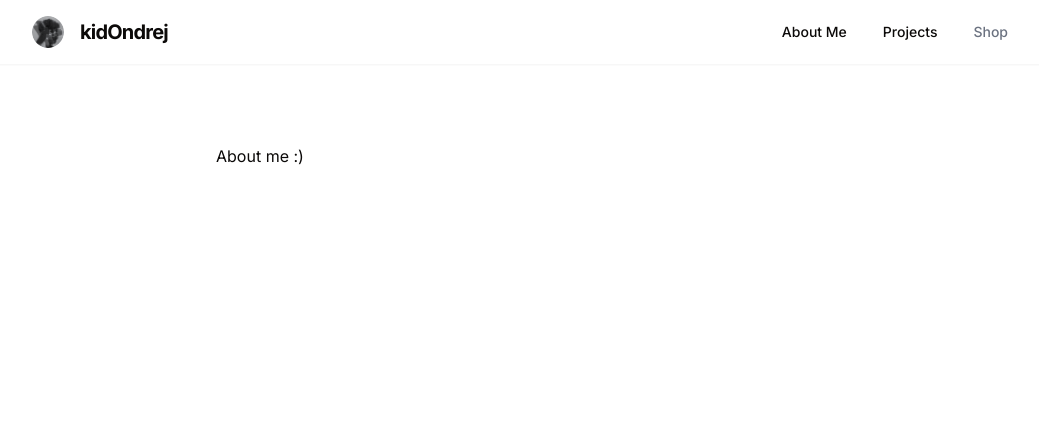
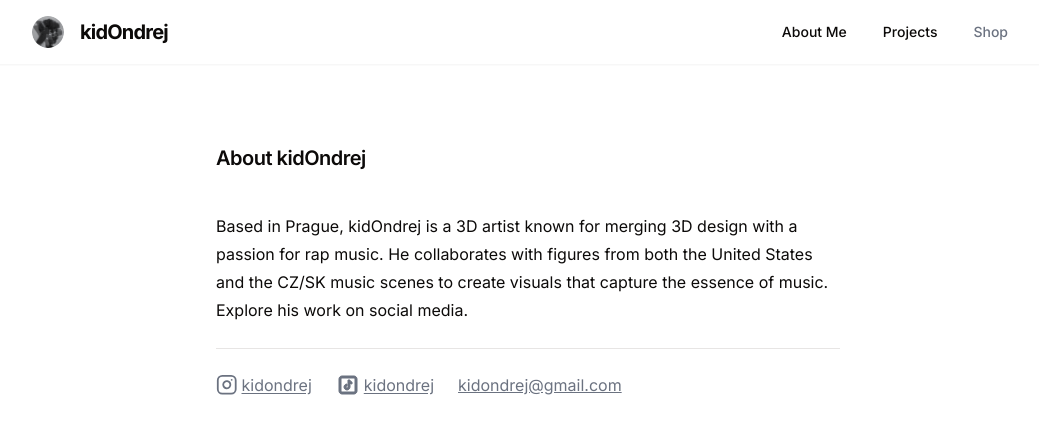
Before and after one commit to ericvalcik/kidondrej, a Next.js app: page /tabs/about-me in a window 1280 px wide. Shown: the top 434 px of the page, without its empty margins (112-1151 px from the left). Built offline with nearby package versions, Linux system fonts and the light colour scheme.

Commit message:
add typograhy + tiktok icon placeholder

```diff
--- a/src/app/tabs/about-me/page.tsx
+++ b/src/app/tabs/about-me/page.tsx
@@ -1,3 +1,37 @@
+import { H1, H2, P } from "@/components/typography";
+import { Instagram } from "lucide-react";
+import { TikTok } from "@/components/icons/TikTok";
+
 export default function Page() {
-  return <div>About me :)</div>;
+  return (
+    <div>
+      <H1>About kidOndrej</H1>
+      <P>
+        Based in Prague, kidOndrej is a 3D artist known for merging 3D design
+        with a passion for rap music. He collaborates with figures from both the
+        United States and the CZ/SK music scenes to create visuals that capture
+        the essence of music. Explore his work on social media.
+      </P>
+      <hr className="mt-6" />
+      <div className="flex gap-6 mt-6 text-gray-500">
+        <a
+          href="https://www.instagram.com/kidondrej/"
+          className="flex items-center gap-1 underline underline-offset-2"
+        >
+          <Instagram size={21.5} />
+          kidondrej
+        </a>
+        <a
+          href="https://www.tiktok.com/@kidondrej"
+          className="flex items-center gap-1 underline underline-offset-2"
+        >
+          <TikTok />
+          kidondrej
+        </a>
+        <a href="mailto:kidondrej@gmail.com" className="underline">
+          kidondrej@gmail.com
+        </a>
+      </div>
+    </div>
+  );
 }
--- /dev/null
+++ b/src/components/icons/TikTok.tsx
@@ -0,0 +1,19 @@
+import { FC } from "react";
+
+export const TikTok: FC = () => {
+  return (
+    <svg
+      xmlns="http://www.w3.org/2000/svg"
+      x="0px"
+      y="0px"
+      width="24"
+      height="24"
+      fill="currentColor"
+      stroke="currentColor"
+      className="lucide"
+      viewBox="0 0 24 24"
+    >
+      <path d="M 6 3 C 4.3550302 3 3 4.3550302 3 6 L 3 18 C 3 19.64497 4.3550302 21 6 21 L 18 21 C 19.64497 21 21 19.64497 21 18 L 21 6 C 21 4.3550302 19.64497 3 18 3 L 6 3 z M 6 5 L 18 5 C 18.56503 5 19 5.4349698 19 6 L 19 18 C 19 18.56503 18.56503 19 18 19 L 6 19 C 5.4349698 19 5 18.56503 5 18 L 5 6 C 5 5.4349698 5.4349698 5 6 5 z M 12 7 L 12 14 C 12 14.56503 11.56503 15 11 15 C 10.43497 15 10 14.56503 10 14 C 10 13.43497 10.43497 13 11 13 L 11 11 C 9.3550302 11 8 12.35503 8 14 C 8 15.64497 9.3550302 17 11 17 C 12.64497 17 14 15.64497 14 14 L 14 10.232422 C 14.616148 10.671342 15.259118 11 16 11 L 16 9 C 15.952667 9 15.262674 8.7809373 14.78125 8.3613281 C 14.299826 7.941719 14 7.4149911 14 7 L 12 7 z"></path>
+    </svg>
+  );
+};
--- /dev/null
+++ b/src/components/typography/H1.tsx
@@ -0,0 +1,7 @@
+export function H1({ children }: { children: React.ReactNode }) {
+  return (
+    <h1 className="scroll-m-20 text-xl font-semibold tracking-tight mb-10">
+      {children}
+    </h1>
+  );
+}
--- /dev/null
+++ b/src/components/typography/H2.tsx
@@ -0,0 +1,7 @@
+export function H2({ children }: { children: React.ReactNode }) {
+  return (
+    <h2 className="scroll-m-20 text-lg font-semibold tracking-tight mt-8 mb-4">
+      {children}
+    </h2>
+  );
+}
--- /dev/null
+++ b/src/components/typography/P.tsx
@@ -0,0 +1,3 @@
+export function P({ children }: { children: React.ReactNode }) {
+  return <p className="leading-7 [&:not(:first-child)]:mt-6">{children}</p>;
+}
--- /dev/null
+++ b/src/components/typography/index.ts
@@ -0,0 +1,3 @@
+export { H1 } from "./H1";
+export { H2 } from "./H2";
+export { P } from "./P";
```
